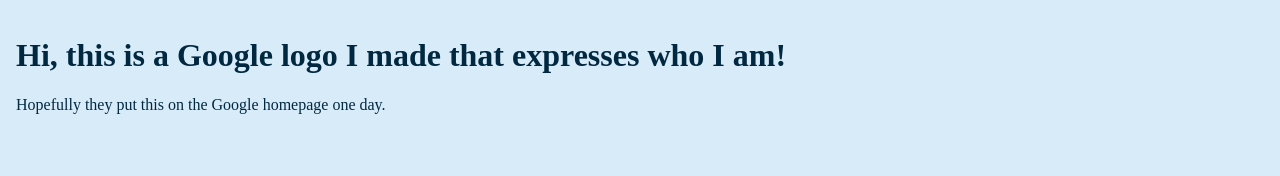
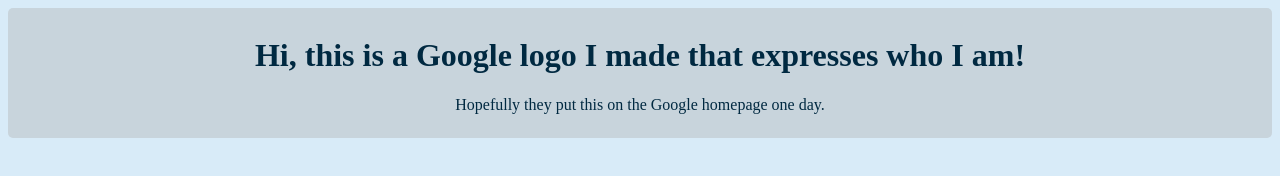
Before and after one commit to the-X-alien/My-Google-Logo, a plain HTML site: page index.html in a window 1280 px wide. Drawn offline with Linux system fonts and the light colour scheme.

Commit message:
Correct CSS syntax in index.html
Fix background property syntax and add text alignment.

```diff
--- a/index.html
+++ b/index.html
@@ -10,8 +10,10 @@
         color: #002941;
         margin-top: 0px;
         padding: 8px;
-        background: #C8D4DC
+        background: #C8D4DC;
         border-radius: 5px;
+        text-align: center;
+        justify-content: center;
     </style>
   </head>
   <header class="title">
```
